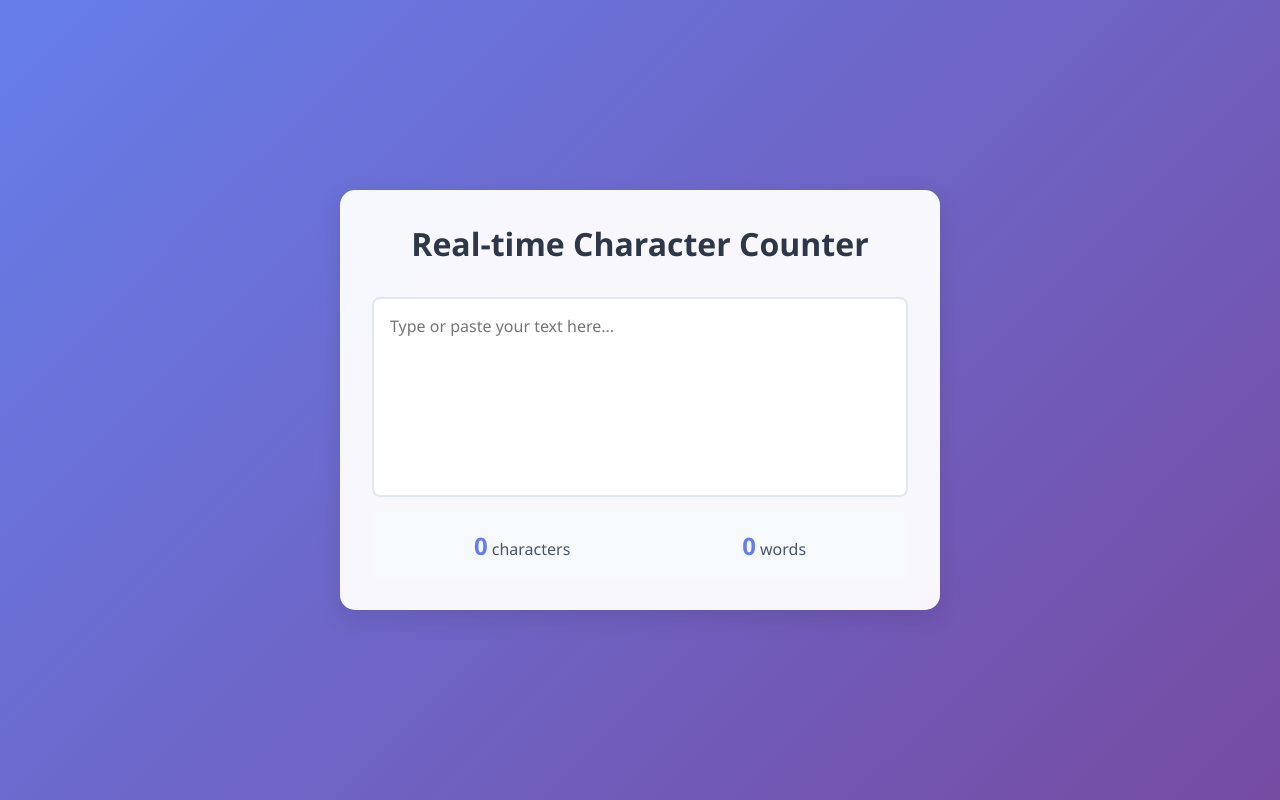
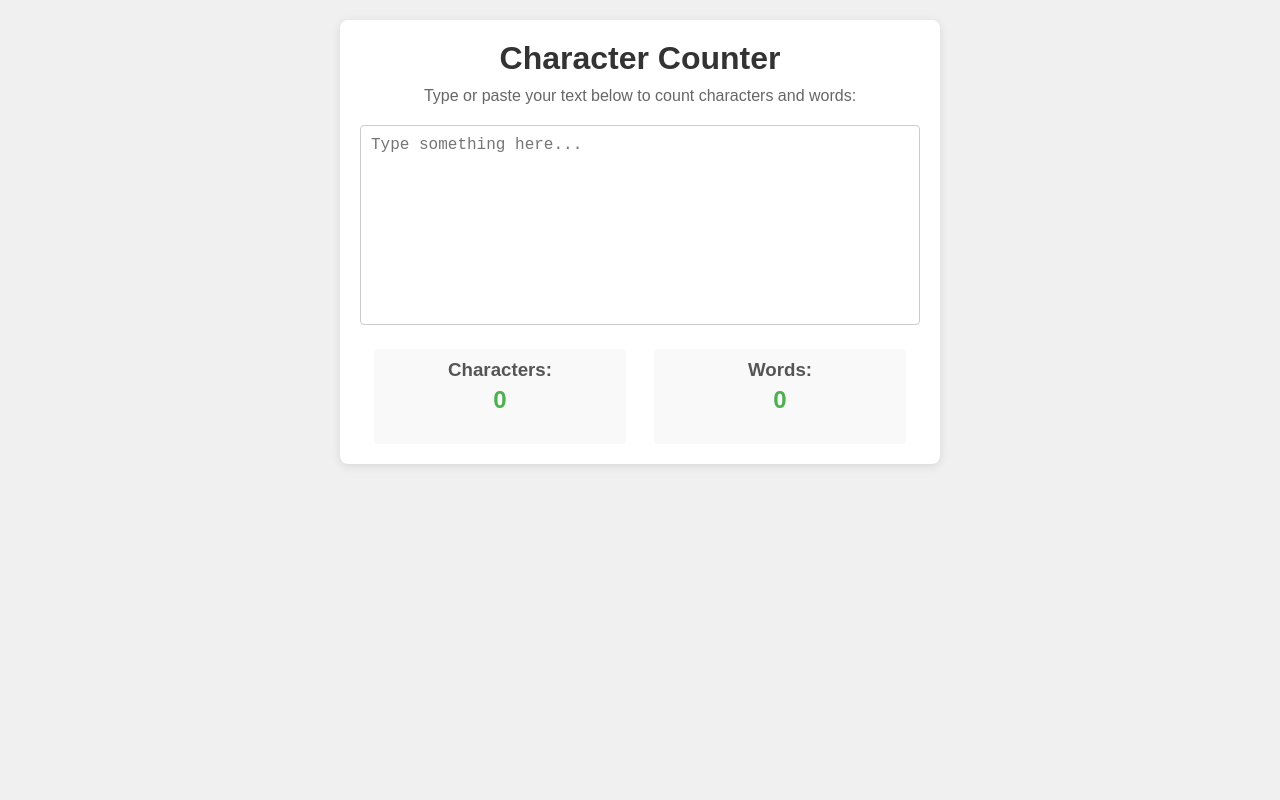
Before and after one commit to Priyanshu-Gupta-9165/Real-time-Character-Counter, a plain HTML site: page index.html in a window 1280 px wide. Drawn offline with Linux system fonts and the light colour scheme.

Commit message:
Simplify code for beginners

```diff
--- a/index.html
+++ b/index.html
@@ -3,24 +3,29 @@
 <head>
     <meta charset="UTF-8">
     <meta name="viewport" content="width=device-width, initial-scale=1.0">
-    <title>Real-time Character Counter</title>
+    <title>Simple Character Counter</title>
     <link rel="stylesheet" href="style.css">
 </head>
 <body>
     <div class="container">
-        <h1>Real-time Character Counter</h1>
-        <div class="counter-wrapper">
-            <textarea id="text-input" placeholder="Type or paste your text here..."></textarea>
-            <div class="counter-info">
-                <div class="counter">
-                    <span id="char-count">0</span> characters
-                </div>
-                <div class="counter">
-                    <span id="word-count">0</span> words
-                </div>
+        <h1>Character Counter</h1>
+        <p>Type or paste your text below to count characters and words:</p>
+
+        <textarea id="text-input" placeholder="Type something here..."></textarea>
+
+        <div class="counters">
+            <div class="counter-box">
+                <h3>Characters:</h3>
+                <p id="char-count">0</p>
+            </div>
+
+            <div class="counter-box">
+                <h3>Words:</h3>
+                <p id="word-count">0</p>
             </div>
         </div>
     </div>
+
     <script src="script.js"></script>
 </body>
 </html>
--- a/script.js
+++ b/script.js
@@ -1,20 +1,38 @@
-document.addEventListener('DOMContentLoaded', () => {
-    const textInput = document.getElementById('text-input');
-    const charCount = document.getElementById('char-count');
-    const wordCount = document.getElementById('word-count');
+// Wait for the page to load
+window.onload = function() {
+    // Get the elements we need
+    var textInput = document.getElementById('text-input');
+    var charCount = document.getElementById('char-count');
+    var wordCount = document.getElementById('word-count');
 
-    function updateCount() {
-        const text = textInput.value;
+    // Function to count characters and words
+    function countText() {
+        // Get the text from the textarea
+        var text = textInput.value;
 
-        // Update character count
-        charCount.textContent = text.length;
+        // Count characters (including spaces)
+        var characters = text.length;
 
-        // Update word count
-        const words = text.trim().split(/\s+/);
-        wordCount.textContent = text.trim() === '' ? 0 : words.length;
+        // Count words
+        // First trim whitespace from beginning and end
+        var trimmedText = text.trim();
+
+        // If the text is empty, word count is 0
+        if (trimmedText === '') {
+            wordCount.textContent = '0';
+        } else {
+            // Split by spaces and count the resulting array length
+            var words = trimmedText.split(/\s+/);
+            wordCount.textContent = words.length;
+        }
+
+        // Update the character count
+        charCount.textContent = characters;
     }
 
-    // Add event listeners for real-time updates
-    textInput.addEventListener('input', updateCount);
-    textInput.addEventListener('paste', updateCount);
-});
+    // Add event listener to update counts when user types
+    textInput.addEventListener('input', countText);
+
+    // Also update when user pastes text
+    textInput.addEventListener('paste', countText);
+};
--- a/style.css
+++ b/style.css
@@ -1,71 +1,68 @@
+/* Basic reset */
 * {
     margin: 0;
     padding: 0;
     box-sizing: border-box;
-    font-family: 'Segoe UI', Tahoma, Geneva, Verdana, sans-serif;
 }
 
 body {
-    min-height: 100vh;
-    display: flex;
-    justify-content: center;
-    align-items: center;
-    background: linear-gradient(135deg, #667eea 0%, #764ba2 100%);
+    font-family: Arial, sans-serif;
+    background-color: #f0f0f0;
+    padding: 20px;
 }
 
 .container {
-    width: 90%;
     max-width: 600px;
-    padding: 2rem;
-    background: rgba(255, 255, 255, 0.95);
-    border-radius: 15px;
-    box-shadow: 0 8px 24px rgba(0, 0, 0, 0.1);
+    margin: 0 auto;
+    background-color: white;
+    padding: 20px;
+    border-radius: 8px;
+    box-shadow: 0 2px 10px rgba(0, 0, 0, 0.1);
 }
 
 h1 {
     text-align: center;
-    color: #2d3748;
-    margin-bottom: 2rem;
-    font-size: 2rem;
+    color: #333;
+    margin-bottom: 10px;
 }
 
-.counter-wrapper {
-    display: flex;
-    flex-direction: column;
-    gap: 1rem;
+p {
+    text-align: center;
+    color: #666;
+    margin-bottom: 20px;
 }
 
 textarea {
     width: 100%;
     height: 200px;
-    padding: 1rem;
-    border: 2px solid #e2e8f0;
-    border-radius: 8px;
+    padding: 10px;
+    border: 1px solid #ccc;
+    border-radius: 4px;
+    margin-bottom: 20px;
+    font-size: 16px;
     resize: none;
-    font-size: 1rem;
-    transition: border-color 0.3s ease;
 }
 
-textarea:focus {
-    outline: none;
-    border-color: #667eea;
+.counters {
+    display: flex;
+    justify-content: space-around;
 }
 
-.counter-info {
-    display: flex;
-    justify-content: space-around;
-    padding: 1rem;
-    background: #f7fafc;
-    border-radius: 8px;
+.counter-box {
+    text-align: center;
+    padding: 10px;
+    background-color: #f9f9f9;
+    border-radius: 4px;
+    width: 45%;
 }
 
-.counter {
-    text-align: center;
-    color: #4a5568;
+h3 {
+    color: #555;
+    margin-bottom: 5px;
 }
 
-.counter span {
-    font-size: 1.5rem;
+#char-count, #word-count {
+    font-size: 24px;
     font-weight: bold;
-    color: #667eea;
+    color: #4CAF50;
 }
```
Also changed, not shown: 2 other files.
